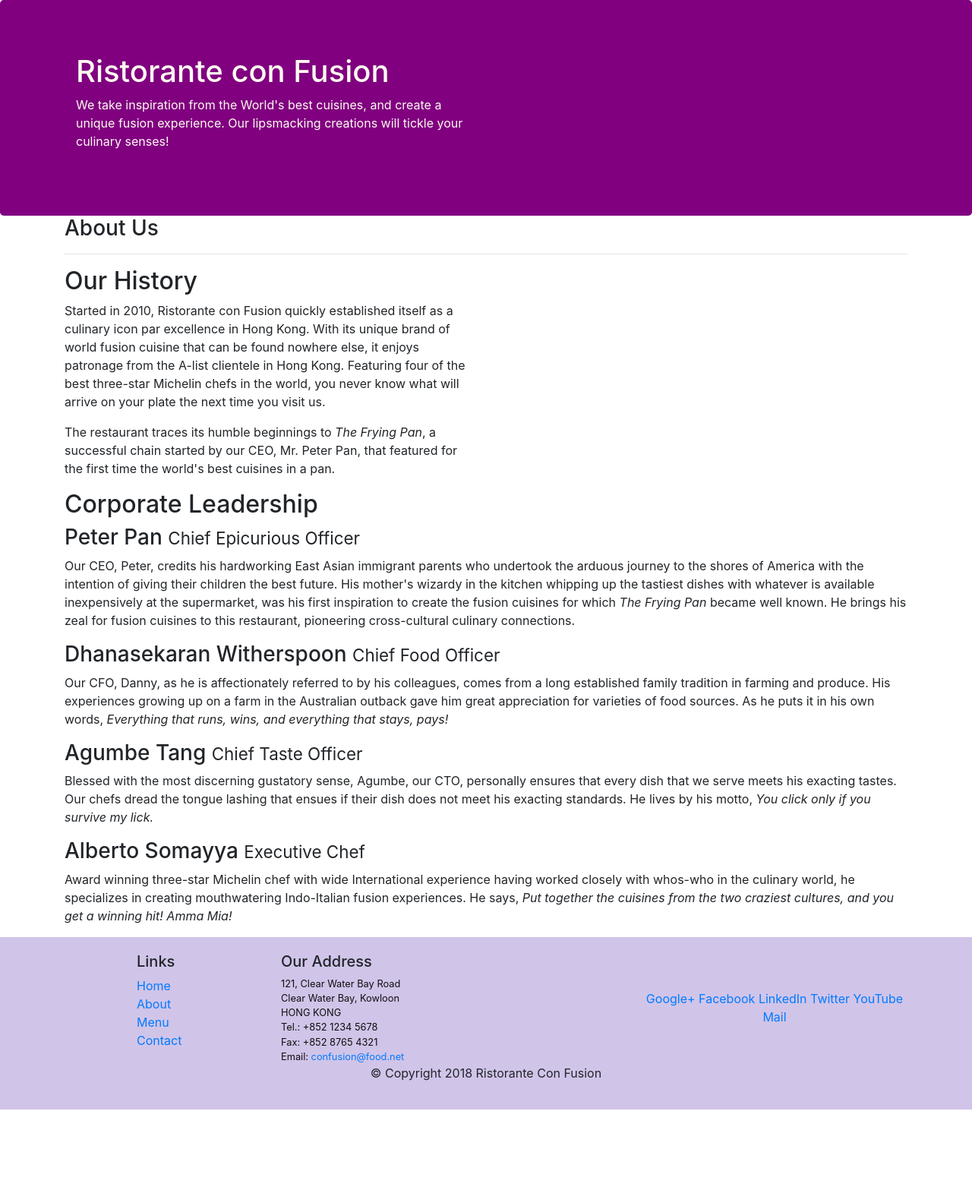
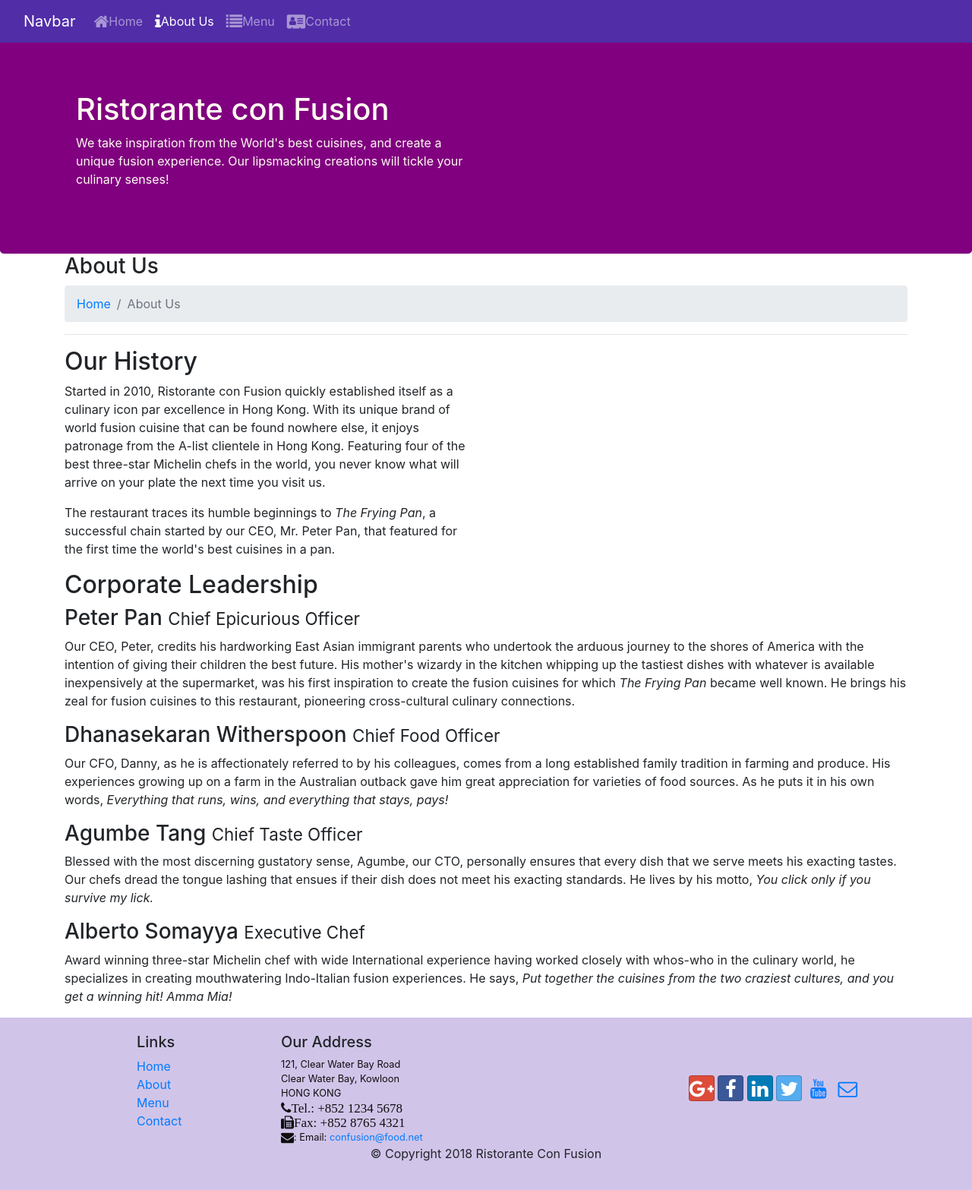
Before and after one commit to congttse/conFusion, a website: page aboutus.html in a window 1280 px wide. Shown: the whole page at 76% size. Before the commit the page ends 1461 px from the top, so only its background shows below. Drawn offline with nearby package versions, Linux system fonts and the light colour scheme.

Commit message:
Icon Font

```diff
--- a/CSS/styles.css
+++ b/CSS/styles.css
@@ -1,3 +1,13 @@
+*{
+	box-sizing: border-box;
+}
+body{
+	padding: 50px 0px 0px 0px;
+	z-index: 0;
+}
+.navbar-dark{
+	background-color: #512da8;
+}
 .row-header{
 	margin: 0px auto;
 	padding: 0px;
--- a/aboutus.html
+++ b/aboutus.html
@@ -6,19 +6,39 @@
     <meta name="viewport" content="width=device-width, initial-scale=1, shrink-to-fit=no">
     <meta http-equiv="x-ua-compatible" content="ie=edge">
     <link rel="stylesheet" href="node_modules/bootstrap/dist/css/bootstrap.min.css">
+    <link rel="stylesheet" href="node_modules/font-awesome/css/font-awesome.min.css">
+    <link rel="stylesheet" href="node_modules/bootstrap-social/bootstrap-social.css">
     <link href="css/styles.css" rel="stylesheet">
     <title>Ristorante Con Fusion: About Us</title>
 
 </head>
 
 <body>
+    <nav class="navbar navbar-dark navbar-expand-sm fixed-top">
+        <div class="container">
+            <a href="./index.html" class="navbar-brand">Navbar</a>
+            <ul class="navbar-nav mr-auto">
+                <li class="nav-item "><a href="./index.html" class="nav-link"><span class="fa fa-home fa-lg"></span>Home</a></li>
+                <li class="nav-item active "><a href="#" class="nav-link"><span class="fa fa-info fa-lg"></span>About Us</a></li>
+                <li class="nav-item "><a href="#" class="nav-link"><span class="fa fa-list fa-lg"></span>Menu</a></li>
+                <li class="nav-item "><a href="#" class="nav-link"><span class="fa fa-address-card fa-lg"></span>Contact</a></li>
+            </ul>
+        </div>
+        <button class="navbar-toggler" type="button" data-toggle="collapse" data-target="#Navbar">
+            <span class="navbar-toggler-icon"></span>
+        </button>
+        <div class="collapse navbar-collapse" id="Navbar">
+            <ul class="navbar-nav mr-auto"></ul>
+        </div>
+    </nav>
 
     <header class="jumbotron">
         <div class="container">
             <div class="row row-header">
                 <div class="col-12 col-sm-6">
                     <h1>Ristorante con Fusion</h1>
-                    <p>We take inspiration from the World's best cuisines, and create a unique fusion experience. Our lipsmacking creations will tickle your culinary senses!</p>
+                    <p>We take inspiration from the World's best cuisines, and create a unique fusion experience. Our
+                        lipsmacking creations will tickle your culinary senses!</p>
                 </div>
                 <div class="col-12 col-sm">
                 </div>
@@ -30,6 +50,10 @@
         <div class="row">
             <div class="col-sm-12">
                 <h3>About Us</h3>
+                <ol class="col-12 breadcrumb">
+                    <li class="breadcrumb-item"><a href="./index.html">Home</a></li>
+                    <li class="breadcrumb-item active">About Us</li>
+                </ol>
                 <hr>
             </div>
         </div>
@@ -37,8 +61,13 @@
         <div class="row">
             <div class="col-sm-6">
                 <h2>Our History</h2>
-                <p>Started in 2010, Ristorante con Fusion quickly established itself as a culinary icon par excellence in Hong Kong. With its unique brand of world fusion cuisine that can be found nowhere else, it enjoys patronage from the A-list clientele in Hong Kong.  Featuring four of the best three-star Michelin chefs in the world, you never know what will arrive on your plate the next time you visit us.</p>
-                <p>The restaurant traces its humble beginnings to <em>The Frying Pan</em>, a successful chain started by our CEO, Mr. Peter Pan, that featured for the first time the world's best cuisines in a pan.</p>
+                <p>Started in 2010, Ristorante con Fusion quickly established itself as a culinary icon par excellence
+                    in Hong Kong. With its unique brand of world fusion cuisine that can be found nowhere else, it
+                    enjoys patronage from the A-list clientele in Hong Kong. Featuring four of the best three-star
+                    Michelin chefs in the world, you never know what will arrive on your plate the next time you visit
+                    us.</p>
+                <p>The restaurant traces its humble beginnings to <em>The Frying Pan</em>, a successful chain started by
+                    our CEO, Mr. Peter Pan, that featured for the first time the world's best cuisines in a pan.</p>
             </div>
             <div class="col-sm-6">
             </div>
@@ -49,13 +78,27 @@
             <div class="col-sm">
                 <h2>Corporate Leadership</h2>
                 <h3>Peter Pan <small>Chief Epicurious Officer</small></h3>
-                <p class="d-none d-sm-block">Our CEO, Peter, credits his hardworking East Asian immigrant parents who undertook the arduous journey to the shores of America with the intention of giving their children the best future. His mother's wizardy in the kitchen whipping up the tastiest dishes with whatever is available inexpensively at the supermarket, was his first inspiration to create the fusion cuisines for which <em>The Frying Pan</em> became well known. He brings his zeal for fusion cuisines to this restaurant, pioneering cross-cultural culinary connections.</p>
+                <p class="d-none d-sm-block">Our CEO, Peter, credits his hardworking East Asian immigrant parents who
+                    undertook the arduous journey to the shores of America with the intention of giving their children
+                    the best future. His mother's wizardy in the kitchen whipping up the tastiest dishes with whatever
+                    is available inexpensively at the supermarket, was his first inspiration to create the fusion
+                    cuisines for which <em>The Frying Pan</em> became well known. He brings his zeal for fusion cuisines
+                    to this restaurant, pioneering cross-cultural culinary connections.</p>
                 <h3>Dhanasekaran Witherspoon <small>Chief Food Officer</small></h3>
-                <p class="d-none d-sm-block">Our CFO, Danny, as he is affectionately referred to by his colleagues, comes from a long established family tradition in farming and produce. His experiences growing up on a farm in the Australian outback gave him great appreciation for varieties of food sources. As he puts it in his own words, <em>Everything that runs, wins, and everything that stays, pays!</em></p>
+                <p class="d-none d-sm-block">Our CFO, Danny, as he is affectionately referred to by his colleagues,
+                    comes from a long established family tradition in farming and produce. His experiences growing up on
+                    a farm in the Australian outback gave him great appreciation for varieties of food sources. As he
+                    puts it in his own words, <em>Everything that runs, wins, and everything that stays, pays!</em></p>
                 <h3>Agumbe Tang <small>Chief Taste Officer</small></h3>
-                <p class="d-none d-sm-block">Blessed with the most discerning gustatory sense, Agumbe, our CTO, personally ensures that every dish that we serve meets his exacting tastes. Our chefs dread the tongue lashing that ensues if their dish does not meet his exacting standards. He lives by his motto, <em>You click only if you survive my lick.</em></p>
+                <p class="d-none d-sm-block">Blessed with the most discerning gustatory sense, Agumbe, our CTO,
+                    personally ensures that every dish that we serve meets his exacting tastes. Our chefs dread the
+                    tongue lashing that ensues if their dish does not meet his exacting standards. He lives by his
+                    motto, <em>You click only if you survive my lick.</em></p>
                 <h3>Alberto Somayya <small>Executive Chef</small></h3>
-                <p class="d-none d-sm-block">Award winning three-star Michelin chef with wide International experience having worked closely with whos-who in the culinary world, he specializes in creating mouthwatering Indo-Italian fusion experiences. He says, <em>Put together the cuisines from the two craziest cultures, and you get a winning hit! Amma Mia!</em></p>
+                <p class="d-none d-sm-block">Award winning three-star Michelin chef with wide International experience
+                    having worked closely with whos-who in the culinary world, he specializes in creating mouthwatering
+                    Indo-Italian fusion experiences. He says, <em>Put together the cuisines from the two craziest
+                        cultures, and you get a winning hit! Amma Mia!</em></p>
             </div>
         </div>
 
@@ -79,19 +122,20 @@
                         121, Clear Water Bay Road<br>
                         Clear Water Bay, Kowloon<br>
                         HONG KONG<br>
-		              Tel.: +852 1234 5678<br>
-		              Fax: +852 8765 4321<br>
+                        <i class="fa fa-phone fa-lg">Tel.: +852 1234 5678</i><br>
+                        <i class="fa fa-fax fa-lg">Fax: +852 8765 4321</i><br>
+                        <i class="fa fa-envelope fa-lg"></i>:
                         Email: <a href="mailto:confusion@food.net">confusion@food.net</a>
                     </address>
                 </div>
                 <div class="col-12 col-sm-4 align-self-center">
                     <div class="text-center">
-                        <a href="http://google.com/+">Google+</a>
-                        <a href="http://www.facebook.com/profile.php?id=">Facebook</a>
-                        <a href="http://www.linkedin.com/in/">LinkedIn</a>
-                        <a href="http://twitter.com/">Twitter</a>
-                        <a href="http://youtube.com/">YouTube</a>
-                        <a href="mailto:">Mail</a>
+                        <a href="http://google.com/+" class="btn btn-social-icon btn-google"><i class="fa fa-google-plus"></i></a>
+                        <a href="http://www.facebook.com/profile.php?id=" class="btn btn-social-icon btn-facebook"><i class="fa fa-facebook"></i></a>
+                        <a href="http://www.linkedin.com/in/" class="btn btn-social-icon btn-linkedin"><i class="fa fa-linkedin"></i></a>
+                        <a href="http://twitter.com/" class="btn btn-social-icon btn-twitter"><i class="fa fa-twitter"></i></a>
+                        <a href="http://youtube.com/" class="btn btn-social-icon btn-youtube"><i class="fa fa-youtube"></i></a>
+                        <a href="mailto:" class="btn btn-social-icon"><i class="fa fa-envelope-o"></i></a>
                     </div>
                 </div>
             </div>
--- a/package.json
+++ b/package.json
@@ -15,6 +15,8 @@
   },
   "dependencies": {
     "bootstrap": "^4.0.0",
+    "bootstrap-social": "^5.1.1",
+    "font-awesome": "^4.7.0",
     "jquery": "^3.3.1",
     "popper.js": "^1.12.9"
   }
```
Also changed, not shown: demoNavBar.html (added, +39 -0 lines), index.html (+38 -12 lines), 1 other file. Lines whose indentation alone changed are shown as unchanged.
